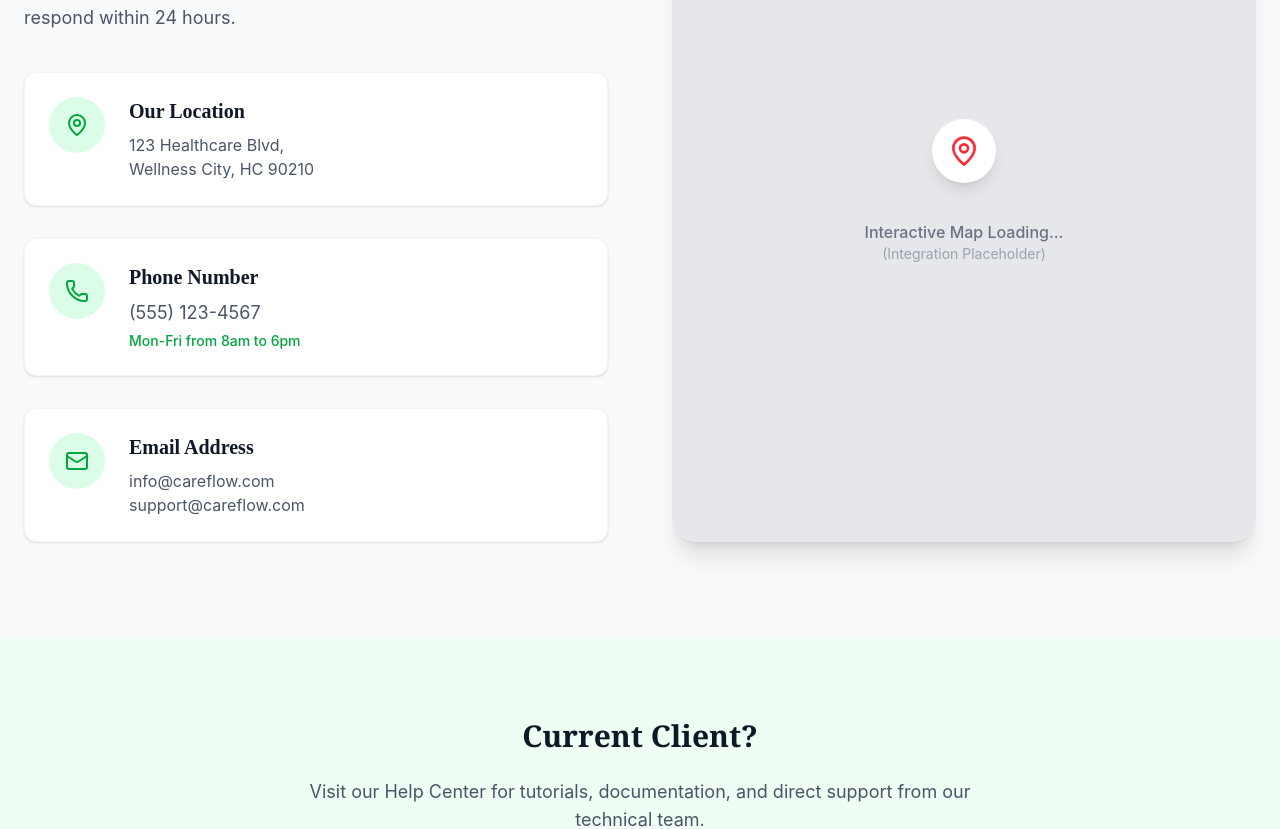
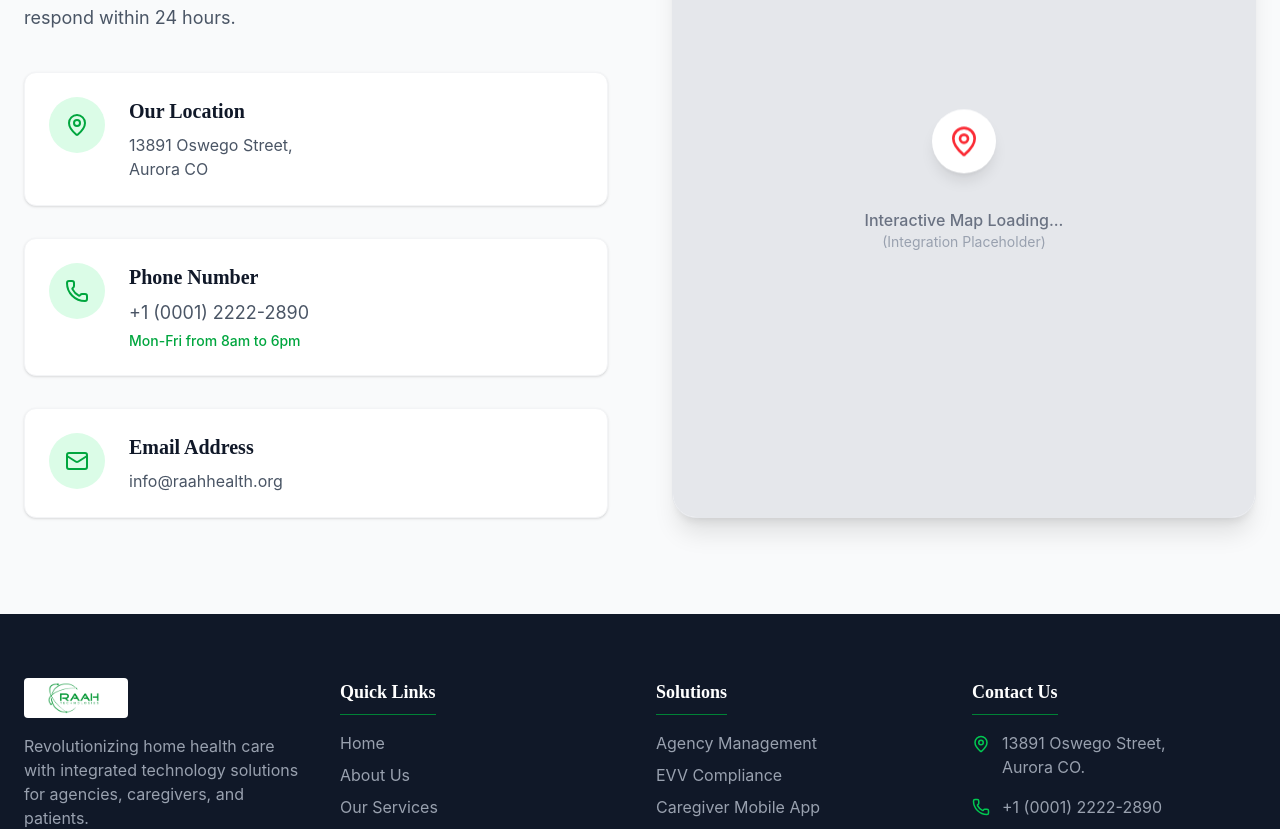
Before and after one commit to bishopkbb/RAAH-Webpage, a React (Vite) app: page /contact in a window 1280 px wide. Shown: the part 685-1514 px from the top of the page. Built offline with nearby package versions, Linux system fonts and the light colour scheme.

Commit message:
RAAHTECH WEBSITE 1.4

```diff
--- a/src/pages/ContactPage.jsx
+++ b/src/pages/ContactPage.jsx
@@ -33,7 +33,7 @@ const ContactPage = () => {
                   </div>
                   <div>
                     <h3 className="text-xl font-bold text-gray-900 mb-2">Our Location</h3>
-                    <p className="text-gray-600">123 Healthcare Blvd,<br/>Wellness City, HC 90210</p>
+                    <p className="text-gray-600">13891 Oswego Street,<br/>Aurora CO</p>
                   </div>
                 </div>
 
@@ -43,7 +43,7 @@ const ContactPage = () => {
                   </div>
                   <div>
                     <h3 className="text-xl font-bold text-gray-900 mb-2">Phone Number</h3>
-                    <p className="text-gray-600 text-lg">(555) 123-4567</p>
+                    <p className="text-gray-600 text-lg"> +1 (0001) 2222-2890</p>
                     <p className="text-green-600 text-sm mt-1 font-medium">Mon-Fri from 8am to 6pm</p>
                   </div>
                 </div>
@@ -54,8 +54,7 @@ const ContactPage = () => {
                   </div>
                   <div>
                     <h3 className="text-xl font-bold text-gray-900 mb-2">Email Address</h3>
-                    <p className="text-gray-600">info@careflow.com</p>
-                    <p className="text-gray-600">support@careflow.com</p>
+                    <p className="text-gray-600">info@raahhealth.org</p>
                   </div>
                 </div>
               </div>
@@ -82,7 +81,7 @@ const ContactPage = () => {
       </section>
 
       {/* Support CTA */}
-      <section className="bg-green-50 py-20">
+      {/*<section className="bg-green-50 py-20">
         <div className="container-custom text-center">
           <h2 className="text-3xl font-bold text-gray-900 mb-6 font-serif">Current Client?</h2>
           <p className="text-gray-600 mb-8 max-w-2xl mx-auto text-lg">
@@ -92,7 +91,7 @@ const ContactPage = () => {
             Visit Help Center
           </button>
         </div>
-      </section>
+      </section>*/}
     </Layout>
   );
 };
```
